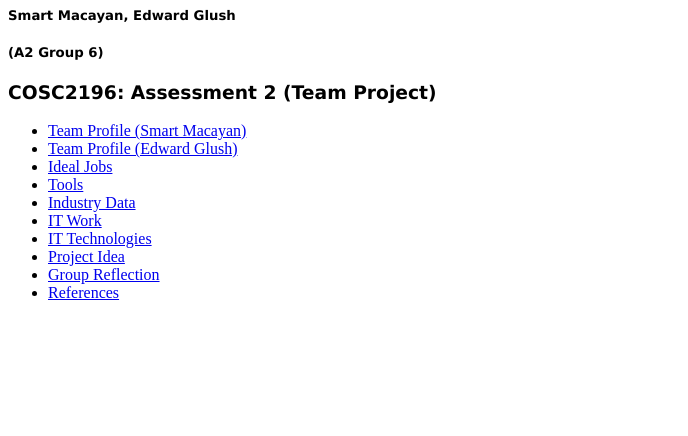
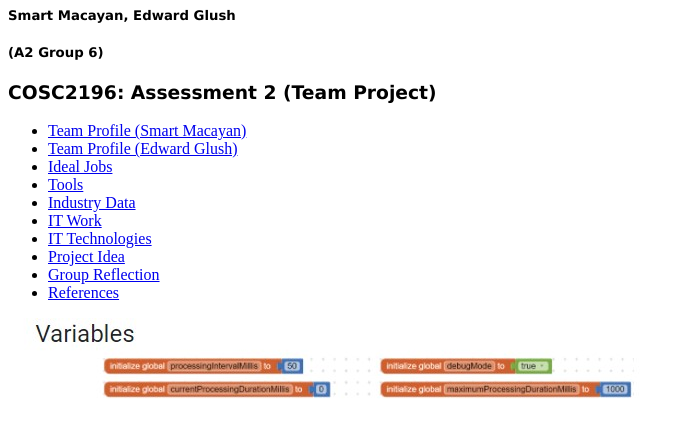
Before and after one commit to martyshotaro/practice, a plain HTML site: page index.html in a window 1280 px wide. Shown: the whole page, without its empty margins (0-688 px from the left). Drawn offline with Linux system fonts and the light colour scheme.

Commit message:
Update index.html

```diff
--- a/index.html
+++ b/index.html
@@ -18,3 +18,5 @@
        <li><a href="references.html">References</a></li>
     </ul>
 </nav>
+
+<img src="mitvariables.jpg">
```
